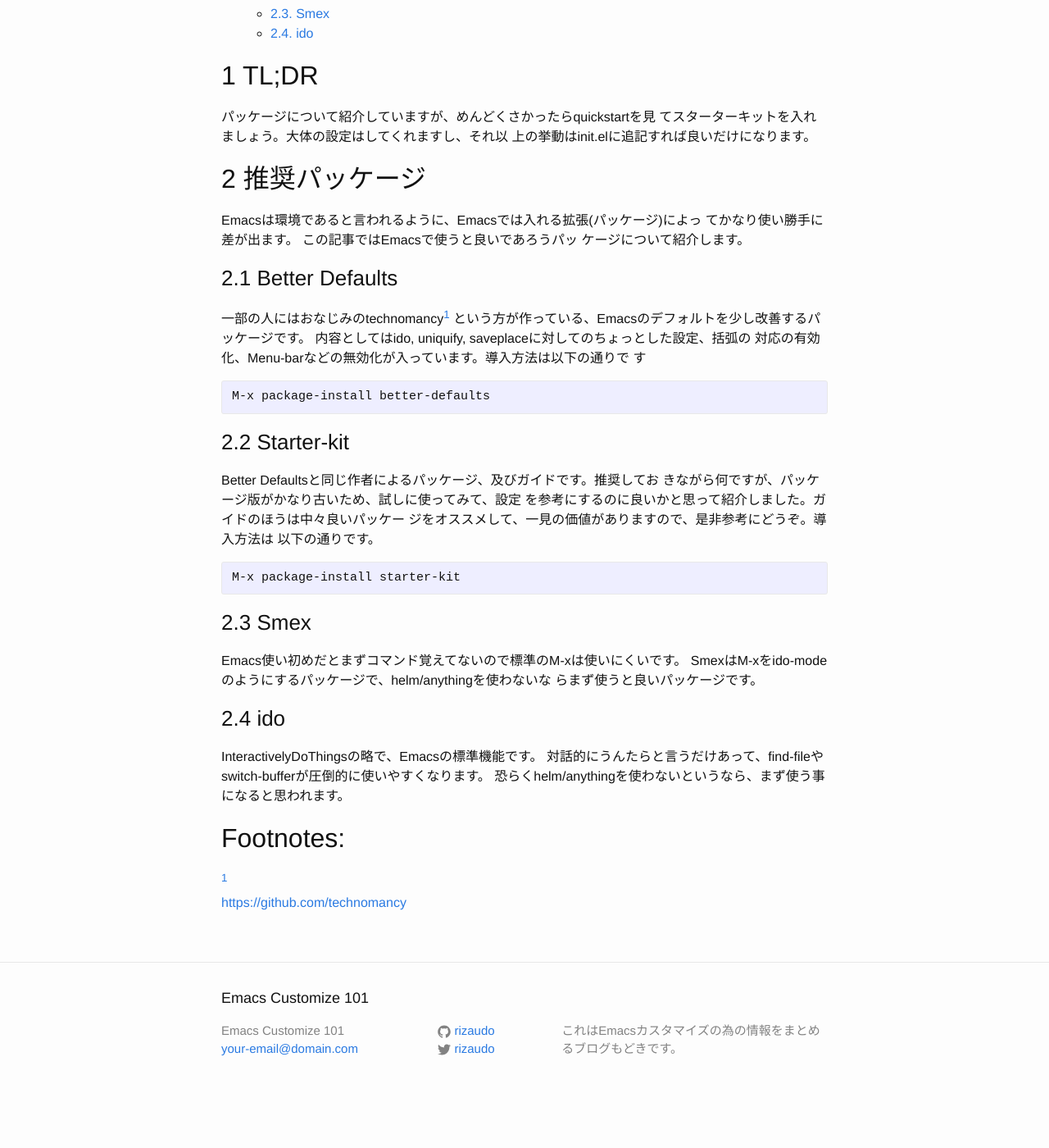
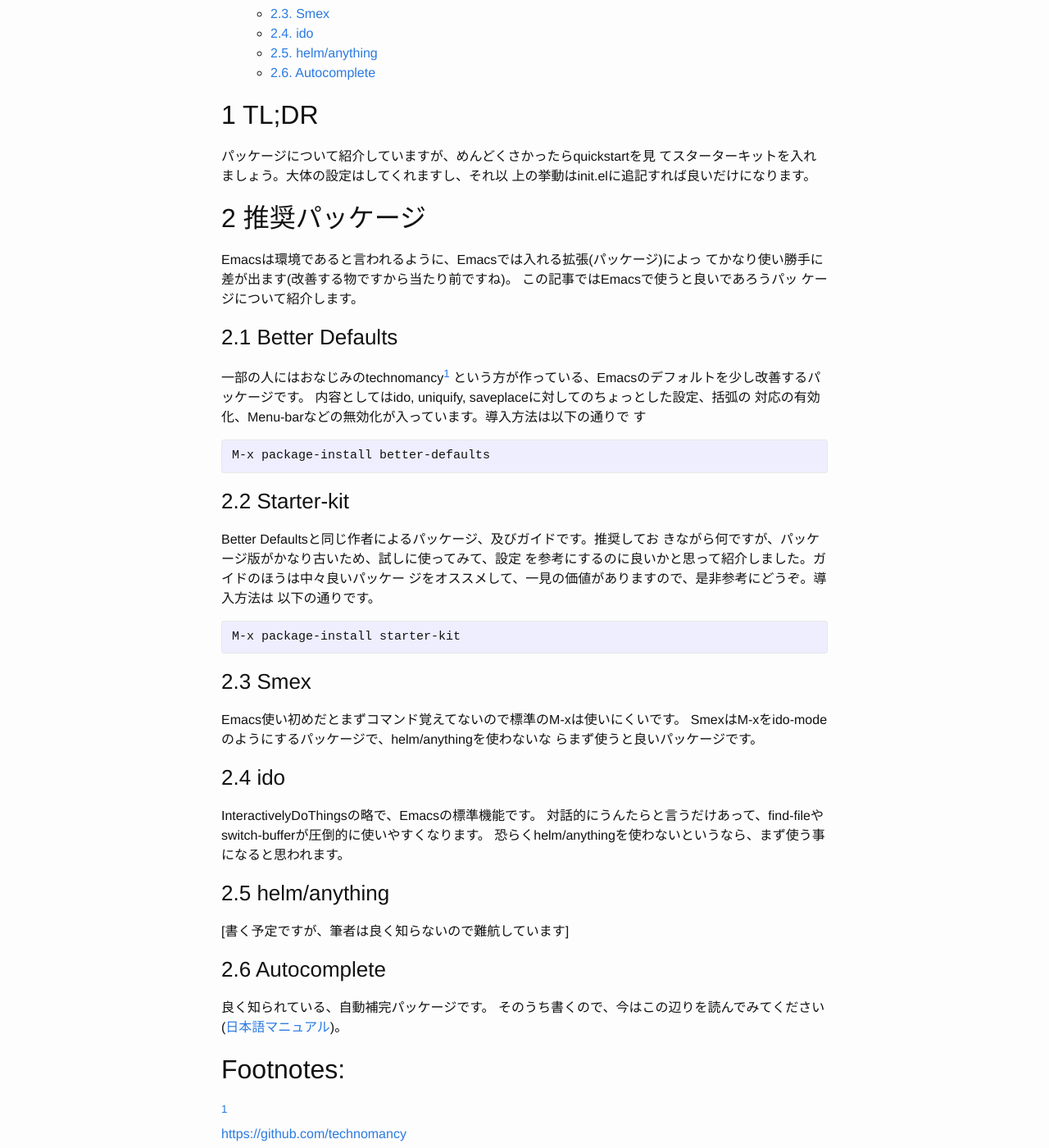
Before and after one commit to rizaudo/emacs-customize-101-jp, a Jekyll site: the page built from _posts/2014-11-30-package.html, in a window 1280 px wide and 1400 px high, scrolled down 354 px. Shown: the whole window at 82% size. Built offline with Jekyll 4.4.1, drawn with Linux system fonts in a browser that asks for light colours; before the commit the page ends 1705 px from its top, so only the background shows below that.

Commit message:
update package.org

```diff
--- a/_posts/2014-11-30-package.html
+++ b/_posts/2014-11-30-package.html
@@ -17,12 +17,13 @@ comments:
 <li><a href="#sec-2-2">2.2. Starter-kit</a></li>
 <li><a href="#sec-2-3">2.3. Smex</a></li>
 <li><a href="#sec-2-4">2.4. ido</a></li>
+<li><a href="#sec-2-5">2.5. helm/anything</a></li>
+<li><a href="#sec-2-6">2.6. Autocomplete</a></li>
 </ul>
 </li>
 </ul>
 </div>
 </div>
-
 <div id="outline-container-sec-1" class="outline-2">
 <h2 id="sec-1"><span class="section-number-2">1</span> TL;DR</h2>
 <div class="outline-text-2" id="text-1">
@@ -39,7 +40,7 @@ comments:
 <div class="outline-text-2" id="text-2">
 <p>
 Emacsは環境であると言われるように、Emacsでは入れる拡張(パッケージ)によっ
-てかなり使い勝手に差が出ます。 この記事ではEmacsで使うと良いであろうパッ
+てかなり使い勝手に差が出ます(改善する物ですから当たり前ですね)。 この記事ではEmacsで使うと良いであろうパッ
 ケージについて紹介します。
 </p>
 </div>
@@ -101,6 +102,25 @@ InteractivelyDoThingsの略で、Emacsの標準機能です。
 </p>
 </div>
 </div>
+<div id="outline-container-sec-2-5" class="outline-3">
+<h3 id="sec-2-5"><span class="section-number-3">2.5</span> helm/anything</h3>
+<div class="outline-text-3" id="text-2-5">
+<p>
+[書く予定ですが、筆者は良く知らないので難航しています]
+</p>
+</div>
+</div>
+
+<div id="outline-container-sec-2-6" class="outline-3">
+<h3 id="sec-2-6"><span class="section-number-3">2.6</span> Autocomplete</h3>
+<div class="outline-text-3" id="text-2-6">
+<p>
+良く知られている、自動補完パッケージです。
+そのうち書くので、今はこの辺りを読んでみてください
+(<a href="http://cx4a.org/software/auto-complete/manual.ja.html">日本語マニュアル</a>)。
+</p>
+</div>
+</div>
 </div>
 <div id="footnotes">
 <h2 class="footnotes">Footnotes: </h2>
```
Also changed, not shown: org/2014-11-30-package.org (+9 -1 lines).
